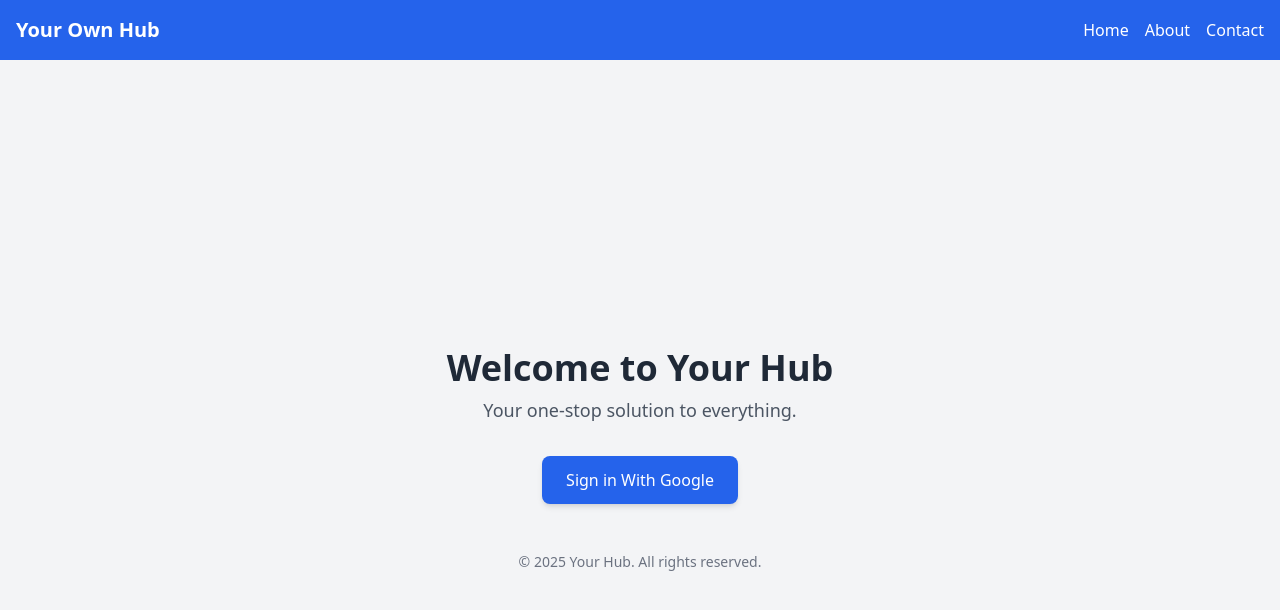
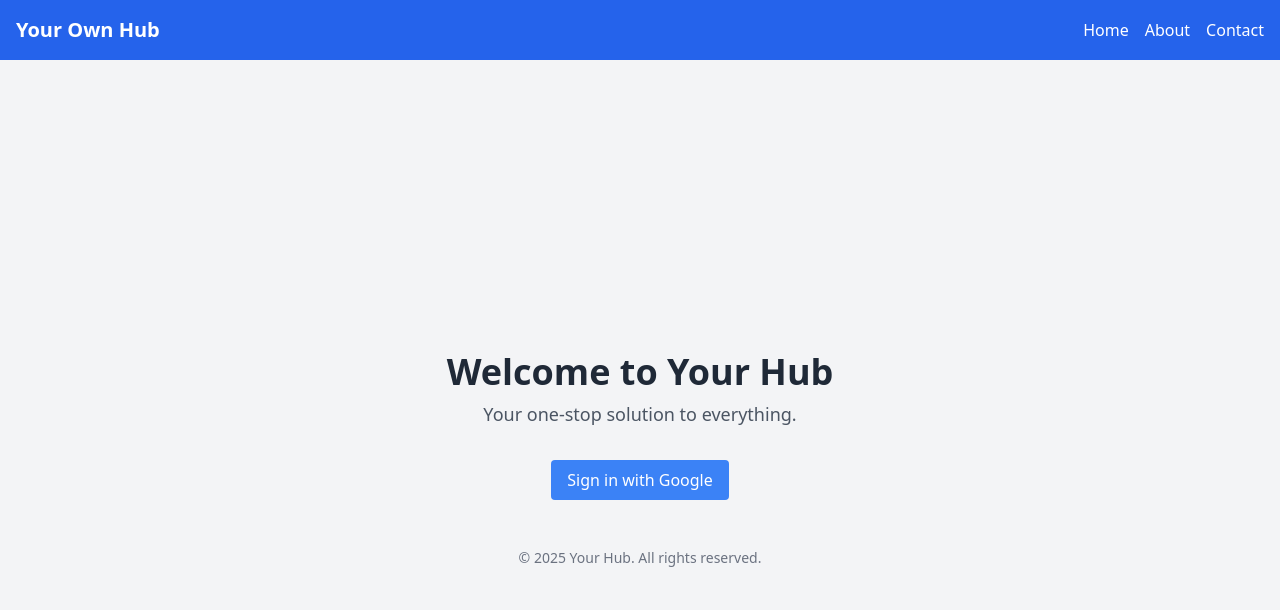
Before and after one commit to enzorod10/hub, a Next.js app: page / in a window 1280 px wide. Shown: the top 610 px of the page. Built offline with nearby package versions, Linux system fonts and the light colour scheme; no server answers.

Commit message:
added sign in button and functionality

```diff
--- a/app/page.tsx
+++ b/app/page.tsx
@@ -1,6 +1,35 @@
 'use client';
 
+import { useEffect, useState } from "react";
+import { supabase } from "@/lib/supabaseClient";
+import GoogleSignIn from "@/components/google-sign-in";
+
 export default function Home() {
+
+  const [user, setUser] = useState<any>(null);
+
+  useEffect(() => {
+    const getUser = async () => {
+      const { data: { user } } = await supabase.auth.getUser();
+      setUser(user);
+    };
+
+    getUser();
+
+    const { data: authListener } = supabase.auth.onAuthStateChange((event, session) => {
+      setUser(session?.user || null);
+    });
+
+    return () => {
+      authListener.subscription.unsubscribe();
+    };
+  }, []);
+
+  const signOut = async () => {
+    await supabase.auth.signOut();
+    setUser(null);
+  };
+
   return (
     <div className="w-full h-screen bg-gray-100 flex flex-col items-center justify-center">
       <header className="text-center mb-8">
@@ -8,9 +37,8 @@ export default function Home() {
         <p className="text-lg text-gray-600 mt-2">Your one-stop solution to everything.</p>
       </header>
       <main className="text-center">
-        <button className="px-6 py-3 bg-blue-600 text-white rounded-lg shadow-md hover:bg-blue-700">
-          Sign in With Google
-        </button>
+        <GoogleSignIn />
+
       </main>
       <footer className="mt-12 text-gray-500 text-sm">
         © {new Date().getFullYear()} Your Hub. All rights reserved.
--- /dev/null
+++ b/components/google-sign-in.tsx
@@ -0,0 +1,18 @@
+"use client";
+
+import { supabase } from "@/lib/supabaseClient";
+
+export default function GoogleSignIn() {
+  const signInWithGoogle = async () => {
+    const { error } = await supabase.auth.signInWithOAuth({
+      provider: "google",
+    });
+    if (error) console.error("Google sign-in error:", error.message);
+  };
+
+  return (
+    <button onClick={signInWithGoogle} className="px-4 py-2 bg-blue-500 text-white rounded">
+      Sign in with Google
+    </button>
+  );
+}
```
